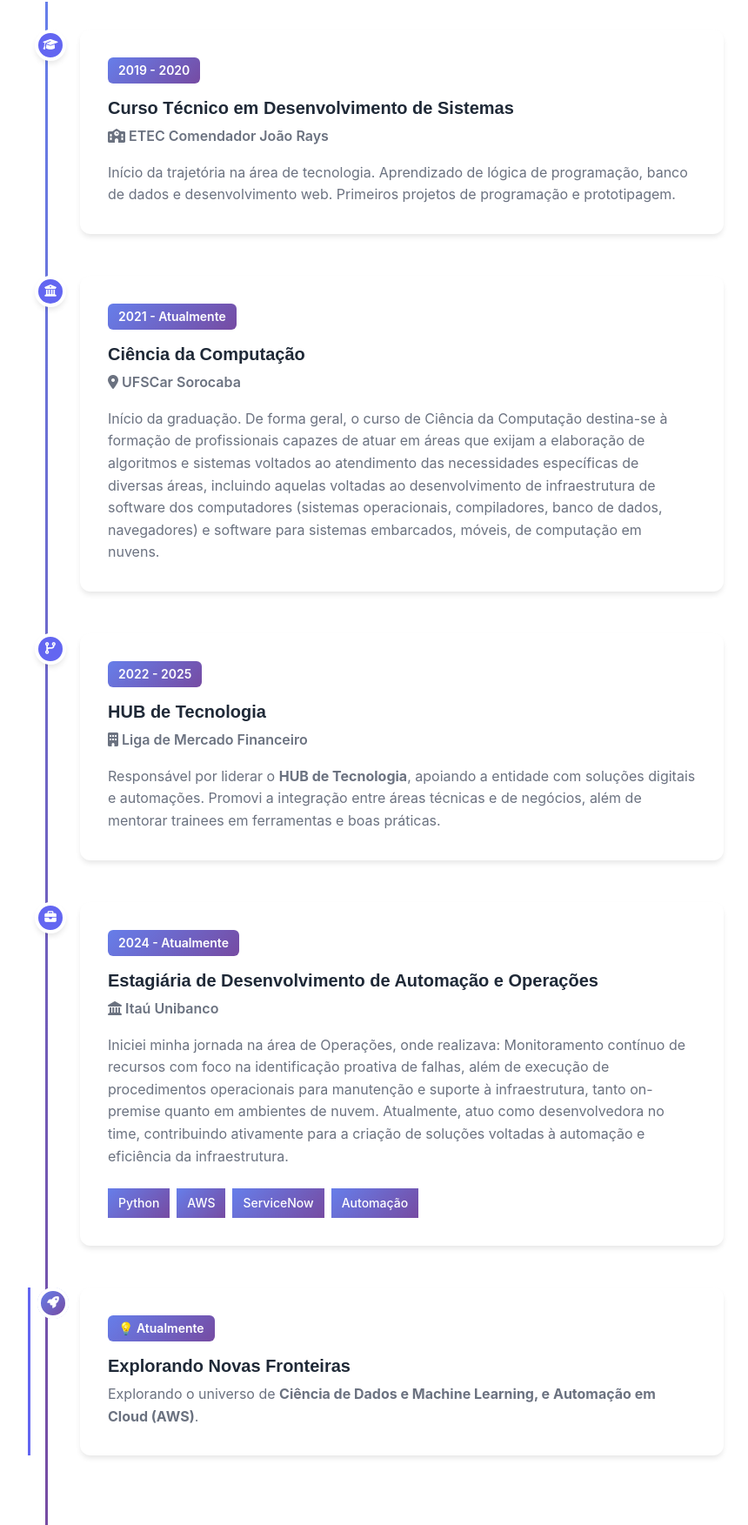
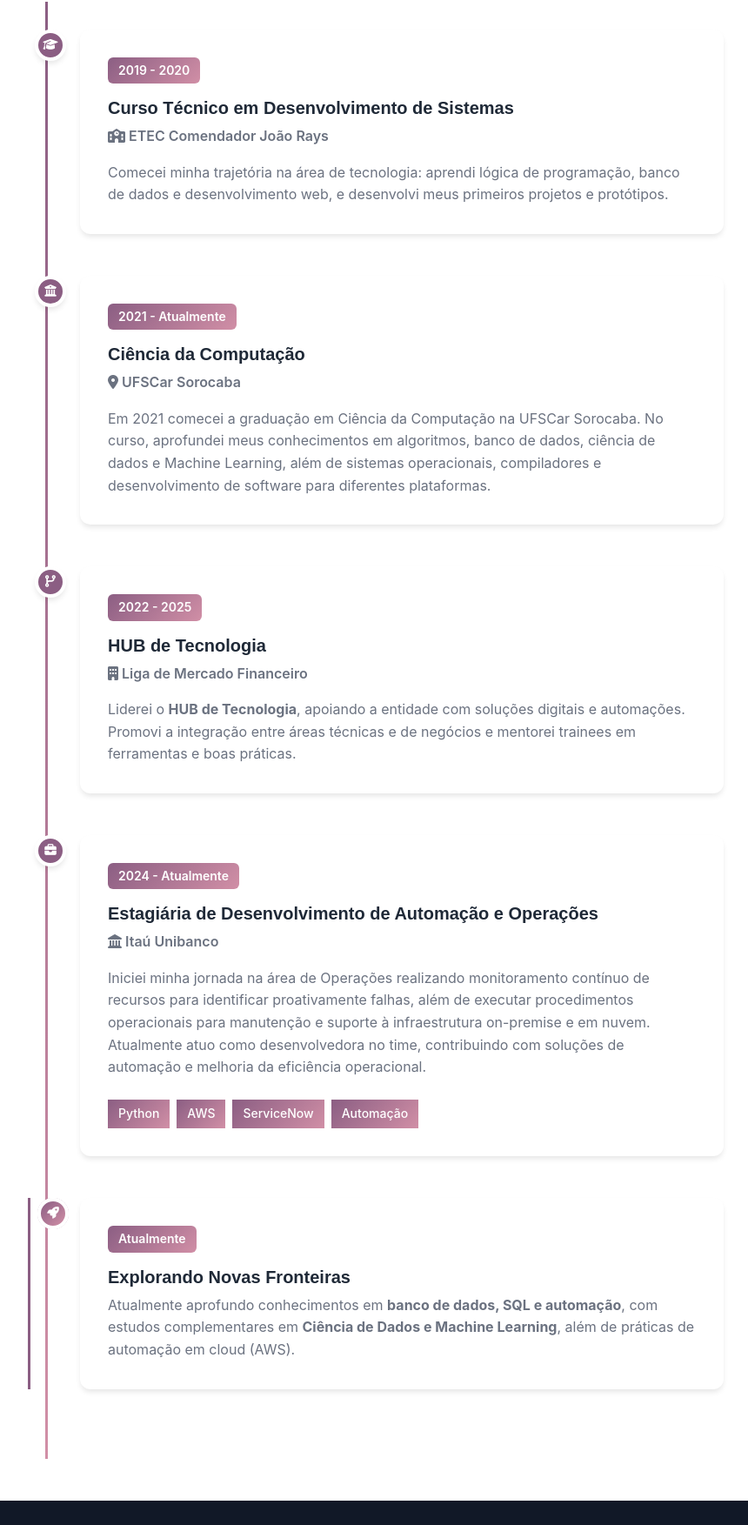
Before and after one commit to AnaJuvencio/AnaJuvencio.github.io, a plain HTML site: page sobre.html in a window 1280 px wide. Shown: the part 416-2169 px from the top of the page at 87% size, without its empty margins (208-1068 px from the left). Drawn offline with Linux system fonts and the light colour scheme.

Commit message:
att informações

```diff
--- a/css/styles.css
+++ b/css/styles.css
@@ -2,12 +2,14 @@
    VARIAVEIS CSS
    =================================== */
 :root {
-    /* Cores Principais */
-    --primary-color: #6366f1;
-    --primary-dark: #4f46e5;
-    --primary-light: #818cf8;
-    --secondary-color: #ec4899;
-    --accent-color: #10b981;
+    /* Cores Principais (paleta profissional com tom feminino) */
+    --primary-color: #8B5E83; /* mauve */
+    --primary-dark: #6F3F63;
+    --primary-light: #BFA0C0;
+    --secondary-color: #D18FA6; /* dusty rose */
+    --accent-color: #5AA29A; /* contraste suave */
+    --primary-rgb: 139,94,131;
+    --secondary-rgb: 209,143,166;
 
     /* Cores de Texto */
     --text-primary: #1f2937;
@@ -21,9 +23,9 @@
     --bg-card: #ffffff;
 
     /* Gradientes */
-    --gradient-primary: linear-gradient(135deg, #667eea 0%, #764ba2 100%);
-    --gradient-secondary: linear-gradient(135deg, #f093fb 0%, #f5576c 100%);
-    --gradient-accent: linear-gradient(135deg, #4facfe 0%, #00f2fe 100%);
+    --gradient-primary: linear-gradient(135deg, #8B5E83 0%, #D18FA6 100%);
+    --gradient-secondary: linear-gradient(135deg, #f2c6d8 0%, #d18fa6 100%);
+    --gradient-accent: linear-gradient(135deg, #5aa29a 0%, #3aa092 100%);
 
     /* Sombras */
     --shadow-sm: 0 1px 2px 0 rgba(0, 0, 0, 0.05);
@@ -194,7 +196,7 @@ ul {
 
 .nav-link.active {
     color: var(--primary-color);
-    background-color: rgba(99, 102, 241, 0.1);
+    background-color: rgba(var(--primary-rgb), 0.08);
 }
 
 .menu-toggle {
@@ -234,8 +236,8 @@ ul {
     left: 0;
     width: 100%;
     height: 100%;
-    background: radial-gradient(circle at 20% 50%, rgba(99, 102, 241, 0.1) 0%, transparent 50%),
-                radial-gradient(circle at 80% 80%, rgba(236, 72, 153, 0.1) 0%, transparent 50%);
+    background: radial-gradient(circle at 20% 50%, rgba(var(--primary-rgb), 0.08) 0%, transparent 50%),
+                radial-gradient(circle at 80% 80%, rgba(var(--secondary-rgb), 0.06) 0%, transparent 50%);
     z-index: -1;
 }
 
@@ -403,7 +405,7 @@ section {
 .page-header {
     padding-top: 120px;
     padding-bottom: var(--spacing-xl);
-    background: linear-gradient(135deg, rgba(99, 102, 241, 0.1) 0%, rgba(236, 72, 153, 0.05) 100%);
+    background: linear-gradient(135deg, rgba(var(--primary-rgb), 0.08) 0%, rgba(var(--secondary-rgb), 0.05) 100%);
     text-align: center;
 }
 
@@ -564,7 +566,7 @@ section {
 
 .tag {
     padding: 0.25rem 0.75rem;
-    background-color: rgba(99, 102, 241, 0.1);
+    background-color: rgba(var(--primary-rgb), 0.08);
     color: var(--primary-color);
     border-radius: var(--radius-sm);
     font-size: 0.875rem;
@@ -963,18 +965,18 @@ section {
 }
 
 .timeline-item.current .timeline-marker {
-    background: linear-gradient(135deg, #667eea 0%, #764ba2 100%);
+    background: var(--gradient-primary);
     animation: pulse 2s infinite;
 }
 
 @keyframes pulse {
     0%, 100% {
         transform: scale(1);
-        box-shadow: 0 0 0 0 rgba(102, 126, 234, 0.7);
+        box-shadow: 0 0 0 0 rgba(var(--primary-rgb), 0.7);
     }
     50% {
         transform: scale(1.1);
-        box-shadow: 0 0 0 10px rgba(102, 126, 234, 0);
+        box-shadow: 0 0 0 10px rgba(var(--primary-rgb), 0);
     }
 }
 
--- a/sobre.html
+++ b/sobre.html
@@ -1,13 +1,16 @@
 <!DOCTYPE html>
 <html lang="pt-BR">
+
 <head>
     <meta charset="UTF-8">
     <meta name="viewport" content="width=device-width, initial-scale=1.0">
-    <meta name="description" content="Conheça a trajetória de Ana Beatriz em Machine Learning e Inteligência Artificial">
+    <meta name="description"
+        content="Conheça a trajetória de Ana Beatriz em Machine Learning e Inteligência Artificial">
     <title>Sobre | Ana Beatriz</title>
     <link rel="stylesheet" href="css/styles.css">
     <link rel="stylesheet" href="https://cdnjs.cloudflare.com/ajax/libs/font-awesome/6.4.0/css/all.min.css">
 </head>
+
 <body>
     <!-- HEADER -->
     <div id="header-placeholder"></div>
@@ -45,7 +48,7 @@
                     </div>
                 </div>-->
 
-                <!--<div class="about-text-section">
+    <!--<div class="about-text-section">
                     <h2>Olá! Deixe-me contar um pouco sobre minha história</h2>
                     <p class="lead">
                         Sou especialista em Machine Learning e Inteligência Artificial, apaixonada por transformar
@@ -213,7 +216,8 @@
                         <span class="timeline-date">2019 - 2020</span>
                         <h3>Curso Técnico em Desenvolvimento de Sistemas</h3>
                         <p class="timeline-company"><i class="fas fa-school"></i> ETEC Comendador João Rays</p>
-                        <p>Início da trajetória na área de tecnologia. Aprendizado de lógica de programação, banco de dados e desenvolvimento web. Primeiros projetos de programação e prototipagem.</p>
+                        <p>Comecei minha trajetória na área de tecnologia: aprendi lógica de programação, banco de dados
+                            e desenvolvimento web, e desenvolvi meus primeiros projetos e protótipos.</p>
                     </div>
                 </div>
 
@@ -226,7 +230,10 @@
                         <span class="timeline-date">2021 - Atualmente</span>
                         <h3>Ciência da Computação</h3>
                         <p class="timeline-company"><i class="fas fa-map-marker-alt"></i> UFSCar Sorocaba</p>
-                        <p>Início da graduação. De forma geral, o curso de Ciência da Computação destina-se à formação de profissionais capazes de atuar em áreas que exijam a elaboração de algoritmos e sistemas voltados ao atendimento das necessidades específicas de diversas áreas, incluindo aquelas voltadas ao desenvolvimento de infraestrutura de software dos computadores (sistemas operacionais, compiladores, banco de dados, navegadores) e software para sistemas embarcados, móveis, de computação em nuvens.</p>
+                        <p>Em 2021 comecei a graduação em Ciência da Computação na UFSCar Sorocaba. No curso, aprofundei meus
+                            conhecimentos em algoritmos, banco de dados, ciência de dados e Machine Learning, além de
+                            sistemas operacionais, compiladores e desenvolvimento de software para diferentes
+                            plataformas.</p>
                     </div>
                 </div>
 
@@ -265,7 +272,9 @@
                         <span class="timeline-date">2022 - 2025</span>
                         <h3>HUB de Tecnologia</h3>
                         <p class="timeline-company"><i class="fas fa-building"></i> Liga de Mercado Financeiro</p>
-                        <p>Responsável por liderar o <strong>HUB de Tecnologia</strong>, apoiando a entidade com soluções digitais e automações. Promovi a integração entre áreas técnicas e de negócios, além de mentorar trainees em ferramentas e boas práticas.</p>
+                        <p>Liderei o <strong>HUB de Tecnologia</strong>, apoiando a entidade com soluções digitais e
+                            automações. Promovi a integração entre áreas técnicas e de negócios e mentorei trainees em
+                            ferramentas e boas práticas.</p>
                     </div>
                 </div>
 
@@ -278,7 +287,11 @@
                         <span class="timeline-date">2024 - Atualmente</span>
                         <h3>Estagiária de Desenvolvimento de Automação e Operações</h3>
                         <p class="timeline-company"><i class="fas fa-landmark"></i> Itaú Unibanco</p>
-                        <p>Iniciei minha jornada na área de Operações, onde realizava: Monitoramento contínuo de recursos com foco na identificação proativa de falhas, além de execução de procedimentos operacionais para manutenção e suporte à infraestrutura, tanto on-premise quanto em ambientes de nuvem. Atualmente, atuo como desenvolvedora no time, contribuindo ativamente para a criação de soluções voltadas à automação e eficiência da infraestrutura.</p>
+                        <p>Iniciei minha jornada na área de Operações realizando monitoramento contínuo de recursos para
+                            identificar proativamente falhas, além de executar procedimentos operacionais para
+                            manutenção e suporte à infraestrutura on-premise e em nuvem. Atualmente atuo como
+                            desenvolvedora no time, contribuindo com soluções de automação e melhoria da eficiência
+                            operacional.</p>
                         <div class="timeline-tags">
                             <span class="tag">Python</span>
                             <span class="tag">AWS</span>
@@ -294,9 +307,13 @@
                         <i class="fas fa-rocket"></i>
                     </div>
                     <div class="timeline-content">
-                        <span class="timeline-date">💡 Atualmente</span>
+                        <span class="timeline-date">Atualmente</span>
                         <h3>Explorando Novas Fronteiras</h3>
-                        <p>Explorando o universo de <strong>Ciência de Dados e Machine Learning, e Automação em Cloud (AWS)</strong>.</p>
+                        <p>
+                            Atualmente aprofundo conhecimentos em <strong>banco de dados, SQL e automação</strong>,
+                            com estudos complementares em <strong>Ciência de Dados e Machine Learning</strong>,
+                            além de práticas de automação em cloud (AWS).
+                        </p>
                     </div>
                 </div>
             </div>
@@ -349,4 +366,5 @@
 
     <script src="js/script.js"></script>
 </body>
+
 </html>
```
Also changed, not shown: contato.html (+1 -1 lines), index.html (+39 -8 lines), images/pngegg.png (added), 1 other file.
